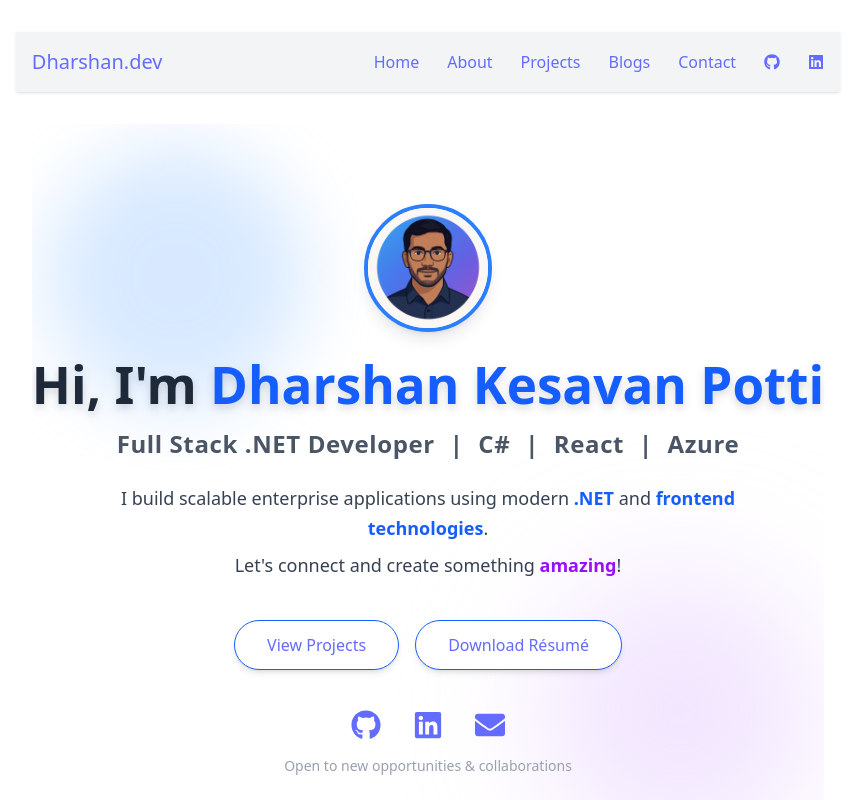
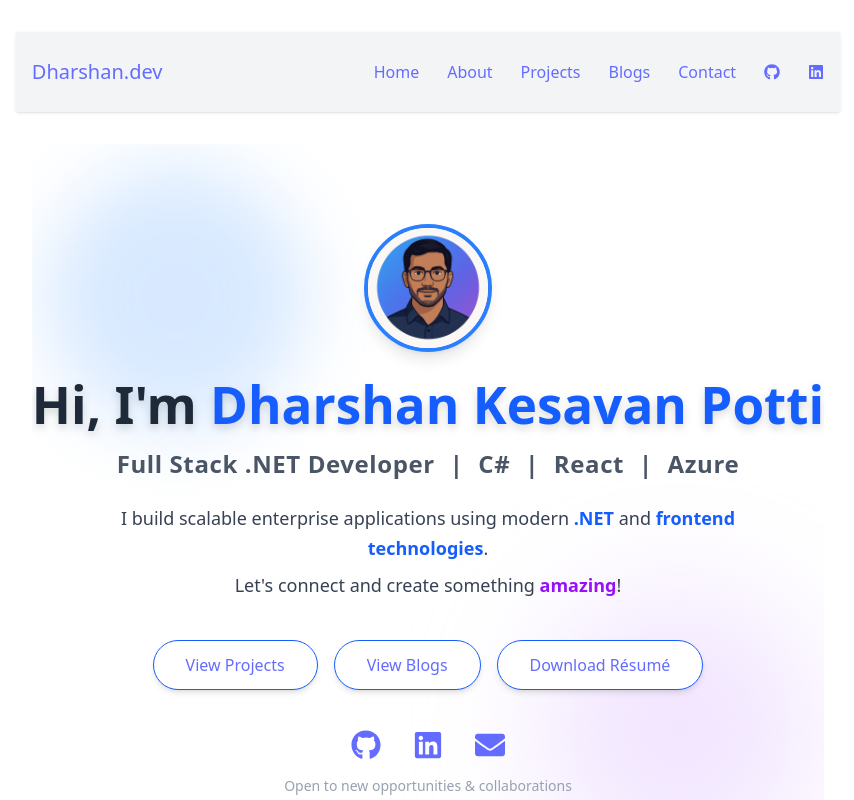
Before and after one commit to kesavanpotti-dharshan/personalportfolio, a React (Vite) app in the folder personalportfolio/: page / in a window 1280 px wide. Shown: the top 800 px of the page, without its empty margins (212-1066 px from the left). Built offline with nearby package versions, Linux system fonts and the light colour scheme.

Commit message:
feat: Update layout and add link to Blogs page in Home component

```diff
--- a/personalportfolio/src/App.tsx
+++ b/personalportfolio/src/App.tsx
@@ -16,7 +16,7 @@
     <BrowserRouter>
       <div className="flex flex-col min-h-screen">
         <Header />
-        <main className="flex-grow container mx-auto px-4 py-8">
+        <main className="flex-grow px-4 py-8">
           <Routes>
             <Route path="/" element={<Home />} />
             <Route path="/about" element={<About />} />
--- a/personalportfolio/src/components/Header.tsx
+++ b/personalportfolio/src/components/Header.tsx
@@ -14,8 +14,8 @@
     ];
 
     return (
-        <header className="sticky top-0 z-50 bg-gray-100 dark:bg-gray-800 shadow-sm">
-            <div className="container mx-auto px-4 py-4 flex items-center justify-between">
+        <header className="sticky top-0 left-0 right-0 z-50 bg-gray-100 dark:bg-gray-800 shadow-sm w-full">
+            <div className="w-full px-4 py-4 flex items-center justify-between h-20">
                 {/* Logo or name */}
                 <Link to="/" className="text-xl font-bold text-blue-600">
                     Dharshan.dev
--- a/personalportfolio/src/pages/Home.tsx
+++ b/personalportfolio/src/pages/Home.tsx
@@ -34,6 +34,12 @@
                     className="bg-white border border-blue-600 text-blue-600 px-8 py-3 rounded-full font-semibold shadow-md hover:bg-blue-50 transition"
                 >
                     View Projects
+                </Link>
+                <Link
+                    to="/blogs"
+                    className="bg-white border border-blue-600 text-blue-600 px-8 py-3 rounded-full font-semibold shadow-md hover:bg-blue-50 transition"
+                >
+                    View Blogs
                 </Link>
                 <a
                     href="/resume.pdf"
```
